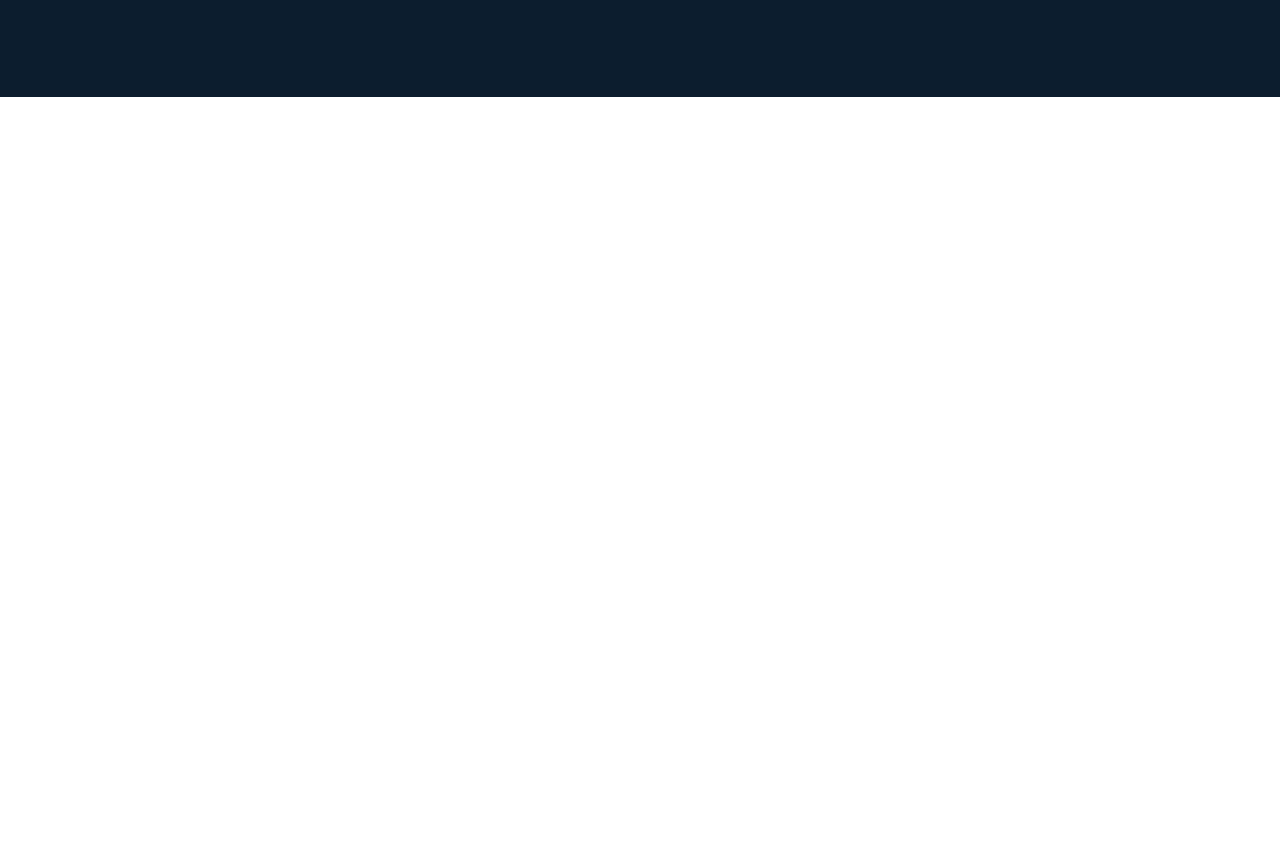
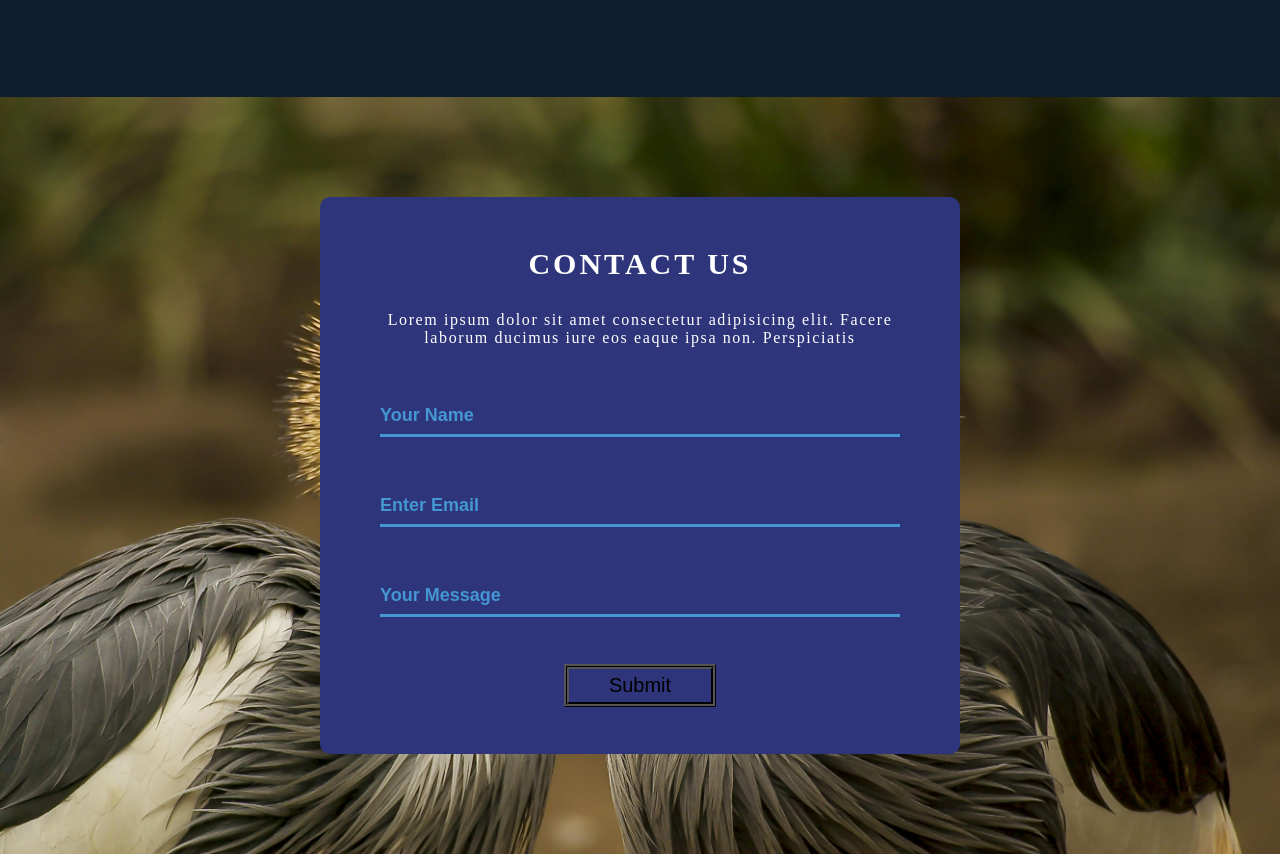
Before and after one commit to Mirdevoloper/responsive-website, a plain HTML site: page index.html in a window 1280 px wide. Shown: the part 3658-4512 px from the top of the page. Before the commit the page ends 3755 px from the top, so only its background shows below. Drawn offline with Linux system fonts and the light colour scheme.

Commit message:
contact section work

```diff
--- a/index.html
+++ b/index.html
@@ -168,12 +168,22 @@
                         placeat velit ut</p>
                         <a href="#">Learn More</a>
                 </div>
+            </div>
+        </section>
 
-            </div>
+        <!-- contact section from code start  -->
 
+         <section id="contacr-section">
+            <form >
+                <h2>CONTACT US</h2>
+                <p>Lorem ipsum dolor sit amet consectetur adipisicing elit. Facere laborum ducimus iure eos eaque ipsa non. Perspiciatis </p>
+                <input class="from-input" type="text" placeholder="Your Name" required>
+                <input class="from-input" type="email" placeholder="Enter Email" required>
+                <input class="from-input" type="text" placeholder="Your Message" required>
 
-
-        </section>
+                <input class="done-btn" type="submit" value="Submit">
+            </form>
+         </section>
     </main>
 
 </body>
--- a/style.css
+++ b/style.css
@@ -273,32 +273,37 @@ header {
 }
 
 /* fourth section start  */
-#srction-head{
+#srction-head {
     background-color: #0c1d2e;
     padding: 100px 30px;
     color: #fff;
 }
-#section-parent{
+
+#section-parent {
     display: flex;
     gap: 40px;
-    margin:  0 200px 0 200px;
+    margin: 0 200px 0 200px;
 }
-.image-div img{
+
+.image-div img {
     width: 100%;
 }
-.single-text p{
+
+.single-text p {
     margin: 20px 0;
     line-height: 1.5;
     text-align: justify;
 }
+
 .single-text h3 {
     font-size: 25px;
     border-bottom: 2px solid red;
     padding-bottom: 20px;
-    margin:20px 0 ;
+    margin: 20px 0;
 
 }
-.single-text a{
+
+.single-text a {
     text-decoration: none;
     background-color: #fff;
     color: black;
@@ -309,20 +314,96 @@ header {
     margin-top: 20px;
 
 }
-.down-icon{
+
+.down-icon {
     text-align: center;
 
 }
-.down-icon a{
+
+.down-icon a {
     font-size: 40px;
     color: #293b4d;
     margin: 0 5px;
     border: 4px solid rgb(117, 95, 95);
 }
-.down-icon a:hover{
+
+.down-icon a:hover {
     background-color: rgb(223, 223, 144);
 
 }
+
+
+/* contact section from input code  */
+
+#contacr-section {
+    background-image: url(image/pexels-pixabay-45853.jpg);
+    padding: 100px 0;
+    background-repeat: no-repeat;
+    background-size: cover;
+    background-position: center;
+
+}
+
+form {
+    background-color: #2e357a;
+    max-width: 50%;
+    margin: 0 auto;
+    padding: 50px 60px;
+    border-radius: 10px;
+}
+
+form h2 {
+    color: #fff;
+    text-align: center;
+    font-size: 30px;
+    letter-spacing: 0.1em;
+
+}
+
+form p {
+    color: #fff;
+    text-align: center;
+    margin: 30px 0;
+    letter-spacing: 0.1em;
+}
+
+.from-input {
+    display: block;
+    width: 100%;
+    height: 40px;
+    margin: 50px 0;
+    border: none;
+    background: none;
+    outline: none;
+    color: white;
+    border-bottom: 3px solid #4497D3;
+    font-size: 18px;
+}
+
+.from-input::placeholder {
+    color: #4497D3;
+    font-size: 18px;
+    font-weight: bold;
+}
+
+.done-btn {
+    display: block;
+    margin: 0 auto;
+    padding: 5px 40px;
+    font-size: 20px;
+    background: none;
+    cursor: pointer;
+    outline-style: ridge;
+}
+
+.done-btn:hover {
+    background-color: #536492;
+}
+
+
+
+
+
 
 /* first section responsive code start  */
 
@@ -359,24 +440,32 @@ header {
         grid-gap: 12px;
         margin-top: 30px;
     }
+
     /* forth section responsive code start */
- #section-parent{
+    #section-parent {
         display: block;
         gap: 50px;
-    margin-left:  30px;
+        margin-left: 30px;
         margin-right: 30px;
     }
-.down-icon{
+
+    .down-icon {
         text-align: left;
     }
-.down-icon{
+    .down-icon {
         text-align: left;
     }
-.down-icon a{
+    .down-icon a {
         margin: 10px 5px
     }
-.single-text h3{
+    .single-text h3 {
         margin-top: 50px;
+    }
+    /* contact section code  */
+    form{
+        background-color: #2e357a;
+        max-width: 90%;
+        padding: 20px 30px;
     }
 }
 
@@ -386,7 +475,7 @@ header {
 
     #service-parent {
         display: grid;
-        grid-template-columns: repeat(1, 1fr);
+        grid-template-columns: repeat(2, 1fr);
         grid-gap: 20px;
         width: 100%;
     }
@@ -411,23 +500,27 @@ header {
 
     #single-box-parent {
         display: grid;
-        grid-template-columns: repeat(1, 1fr);
+        grid-template-columns: repeat(2, 1fr);
         gap: 12px;
         margin-top: 50px;
     }
+
     /* forth section start code  */
-    #section-parent{
+    #section-parent {
         display: flex;
-    margin-left:  70px;
+        margin-left: 70px;
         margin-right: 70px;
     }
-.down-icon{
+
+    .down-icon {
         text-align: center;
     }
-.down-icon a{
+
+    .down-icon a {
         margin: 10px 5px
     }
-.single-text h3{
+
+    .single-text h3 {
         margin-top: 50px;
     }
 }
```
Lines whose indentation alone changed are shown as unchanged.
